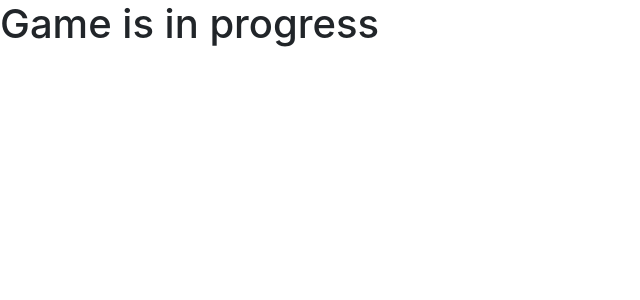
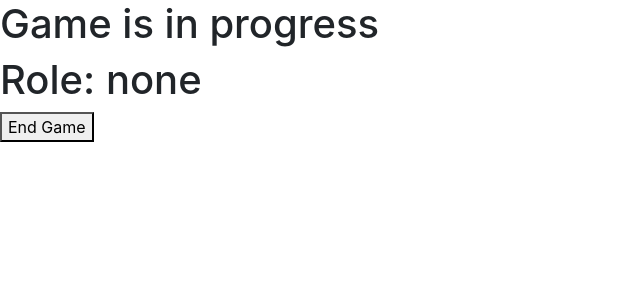
Before and after one commit to Juggler95/Imposter, a Django app: a page that uses game/templates/game/room.html in a window 1280 px wide. Shown: the part 56-356 px from the top of the page, without its empty margins (0-640 px from the left). Run offline with Django 5.2, Linux system fonts and the light colour scheme; a user stored in the database is signed in; tables that the repository leaves empty hold one stand-in row (values such as "Sample post"); some libraries are stand-ins or nearby versions.

Commit message:
seperated game_control into inner functions and added end game function for host

```diff
--- a/game/static/game/main.js
+++ b/game/static/game/main.js
@@ -28,6 +28,15 @@ document.addEventListener("DOMContentLoaded", () => {
       return false;
     }
   })
+
+  const endGameBtn = document.getElementById('end-game-btn');
+  endGameBtn?.addEventListener("click", function() {
+    if(confirm('Are you sure you want to end the game?')){
+      endGame(this.dataset.room_id);
+    }else{
+      return false;
+    }
+  })
 });
 
 async function closeRoom(room_id) {
@@ -50,6 +59,31 @@ async function closeRoom(room_id) {
     window.location.href = "/";
   } catch (error) {
     console.error(error.message);
+  }
+}
+
+async function endGame(room_id){
+  const url = `game_control/${room_id}`;
+  try {
+    const response = await fetch(url, {
+      method: "POST",
+      body: JSON.stringify({
+        command: "end_game",
+      }),
+      headers: { "X-CSRFToken": csrftoken },
+      mode: "same-origin",
+    });
+    if (!response.ok){
+      throw new Error(`Response status: ${response.status}`);
+    }
+
+    const result = await response.json();
+    console.log(result);
+    if (result.success === "Game ended successfully"){
+      window.location.href = window.location.href;
+    }
+  } catch (error) {
+    console.error(error);
   }
 }
 
@@ -101,6 +135,9 @@ async function startRoom(room_id){
 
     const result = await response.json();
     console.log(result);
+    if (result.success === "You started the room successfully"){
+      window.location.href = window.location.href;
+    }
   }catch(error){
     console.error(error.message);
   }
--- a/game/templates/game/room.html
+++ b/game/templates/game/room.html
@@ -27,6 +27,12 @@
       {% endif %}
     {% else %}
       <h1>Game is in progress</h1>
+      {% if user.is_authenticated %}
+          <h1>Role: {{user.role}}</h1>
+        {% if is_host %}
+          <button type="button" id="end-game-btn" data-room_id="{{room.id}}">End Game</button>
+        {% endif %}
+      {% endif %}
     {% endif %}
 {% endblock %}
 {% block script %}
--- a/game/urls.py
+++ b/game/urls.py
@@ -4,6 +4,7 @@ from . import views
 urlpatterns = [
     path('', views.index, name='index'),
     path('create_room', views.create_room, name='create_room'),
+    path('game_control/<int:room_id>', views.game_control, name='game_control'),
     path('join_room', views.join_room, name='join'),
     path('login', views.login_view, name='login'),
     path('logout', views.logout_view, name='logout'),
--- a/game/views.py
+++ b/game/views.py
@@ -77,8 +77,19 @@ def create_room(request):
 @login_required(login_url='login')
 def game_control(request, room_id):
     room = Room.objects.get(pk=room_id)
-    if room.is_running:
+    body = json.loads(request.body)
+    command = body.get('command')
+
+    def set_room_roles():
         players = list(room.players.all())
+        def set_roles(player, role):
+            player.role = User.Roles.NONE
+            player.save()
+
+            player.role = role
+            player.current_room = room
+            player.save()
+
         imposters_indices = list()
         for _ in range(room.imposter_count):
             loop = True
@@ -92,16 +103,30 @@ def game_control(request, room_id):
         for i in range(len(players)):
             if i in imposters_indices:
                 player = User.objects.get(username=players[i])
-                player.role = User.Roles.IMPOSTER
-                player.current_room = room
-                player.save()
+                set_roles(player, User.Roles.IMPOSTER)
+
             else:
                 player = User.objects.get(username=players[i])
-                player.role = User.Roles.STANDARD
-                player.current_room = room
-                player.save()
+                #reset old roles before giving new one.
+                set_roles(player, User.Roles.STANDARD)
 
+    def end_game():
+        players = list(room.players.values_list('username', flat=True))
+        for p in players:
+            player = User.objects.get(username=p)
+            player.role = User.Roles.NONE
+            player.current_room = None
+            player.save()
+        room.is_running = False
+        room.save()
 
+    if room.is_running:
+        if command == 'start':
+            set_room_roles()
+            return JsonResponse({"success": "Roles have been set successfully"}, status=201)
+        elif command == 'end_game':
+            end_game()
+            return JsonResponse({"success": "Game ended successfully"}, status=201)
 
 @login_required(login_url='login')
 def join_room(request):
@@ -189,6 +214,12 @@ def room_control(request, room_id):
                 if user == player:
                     room.players.remove(user)
                     room.save()
+                    players = list(room.players.values_list('username', flat=True))
+                    for p in players:
+                        player = User.objects.get(username=p)
+                        player.role = User.Roles.NONE
+                        player.save()
+                        # player.current_room = None
                     return JsonResponse({"success": "You left the room successfully"}, status=201)
 
             return JsonResponse({"error": "You are not in this room"}, status=403)
```
